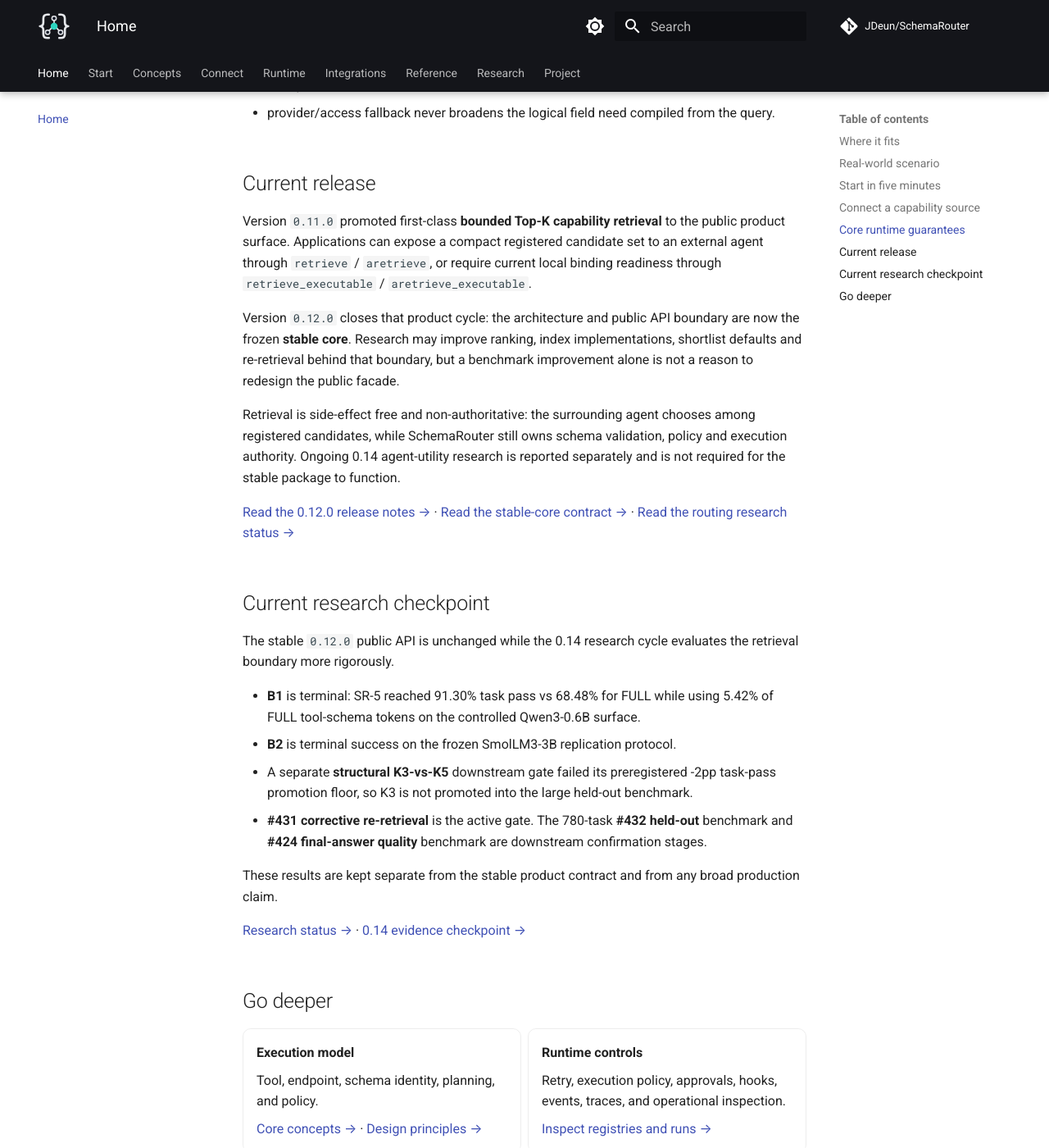
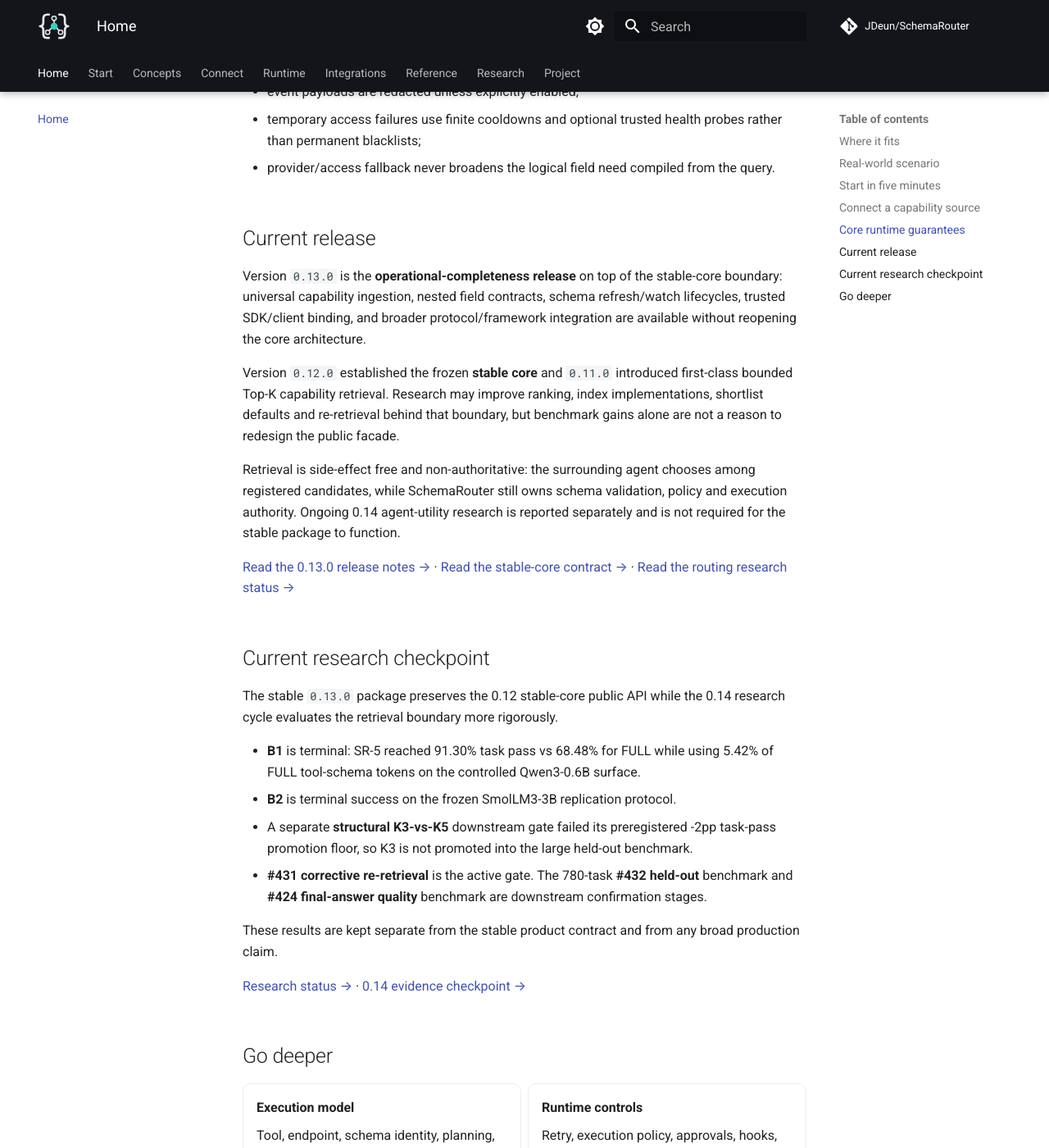
Before and after one commit to JDeun/SchemaRouter, an MkDocs documentation site: the page built from docs/index.md, in a window 1280 px wide and 1400 px high, scrolled down 4343 px. Shown: the whole window at 82% size. Built offline with MkDocs 1.6.1 and Material for MkDocs 9.7.7, drawn with Linux system fonts in a browser that asks for light colours; comment, search, counter and statistics services are not loaded; some of the changed text lies outside the part shown.

Commit message:
growth: align docs/index.md

```diff
--- a/docs/index.md
+++ b/docs/index.md
@@ -5,9 +5,12 @@
 
 <div class="sr-hero" markdown>
 
-<span class="sr-kicker">SchemaRouter 0.12.0</span>
+<span class="sr-kicker">SchemaRouter 0.13.0</span>
 
 # Put a typed execution boundary between agents and tools
+
+SchemaRouter is a **typed capability retrieval and schema-aware execution layer for LLM/RAG agents**
+across MCP, OpenAPI, Python, and framework tools.
 
 Agents get harder to steer as you connect more tools, and each tool can return far more than the
 request needs. SchemaRouter decides which **declared data fields** are needed, exposes a bounded set
@@ -167,29 +170,29 @@ flow and never becomes executable automatically.
 
 ## Current release
 
-Version `0.11.0` promoted first-class **bounded Top-K capability retrieval** to the public product
-surface. Applications can expose a compact registered candidate set to an external agent through
-`retrieve` / `aretrieve`, or require current local binding readiness through `retrieve_executable`
-/ `aretrieve_executable`.
+Version `0.13.0` is the **operational-completeness release** on top of the stable-core boundary:
+universal capability ingestion, nested field contracts, schema refresh/watch lifecycles, trusted
+SDK/client binding, and broader protocol/framework integration are available without reopening the
+core architecture.
 
-Version `0.12.0` closes that product cycle: the architecture and public API boundary are now the
-frozen **stable core**. Research may improve ranking, index implementations, shortlist defaults and
-re-retrieval behind that boundary, but a benchmark improvement alone is not a reason to redesign
-the public facade.
+Version `0.12.0` established the frozen **stable core** and `0.11.0` introduced first-class
+bounded Top-K capability retrieval. Research may improve ranking, index implementations, shortlist
+defaults and re-retrieval behind that boundary, but benchmark gains alone are not a reason to
+redesign the public facade.
 
 Retrieval is side-effect free and non-authoritative: the surrounding agent chooses among
 registered candidates, while SchemaRouter still owns schema validation, policy and execution
 authority. Ongoing 0.14 agent-utility research is reported separately and is not required for the
 stable package to function.
 
-[Read the 0.12.0 release notes →](releases/0.12.0.md) ·
+[Read the 0.13.0 release notes →](releases/0.13.0.md) ·
 [Read the stable-core contract →](stable-core.md) ·
 [Read the routing research status →](research/routing-status.md)
 
 ## Current research checkpoint
 
-The stable `0.12.0` public API is unchanged while the 0.14 research cycle evaluates the
-retrieval boundary more rigorously.
+The stable `0.13.0` package preserves the 0.12 stable-core public API while the 0.14 research
+cycle evaluates the retrieval boundary more rigorously.
 
 - **B1** is terminal: SR-5 reached 91.30% task pass vs 68.48% for FULL while using
   5.42% of FULL tool-schema tokens on the controlled Qwen3-0.6B surface.
```
